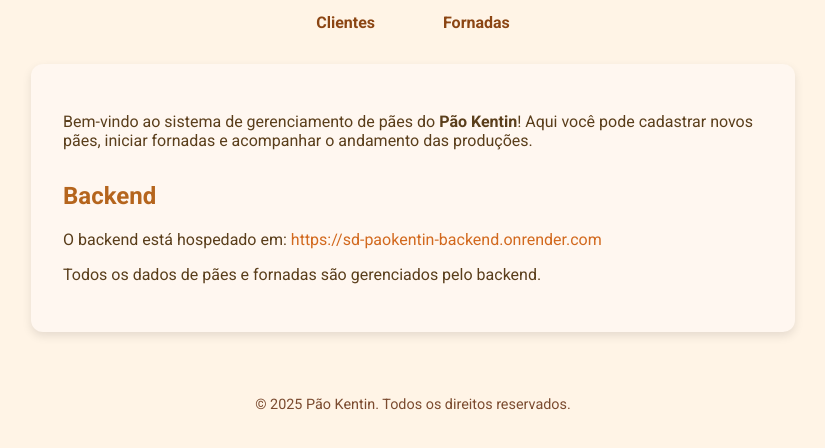
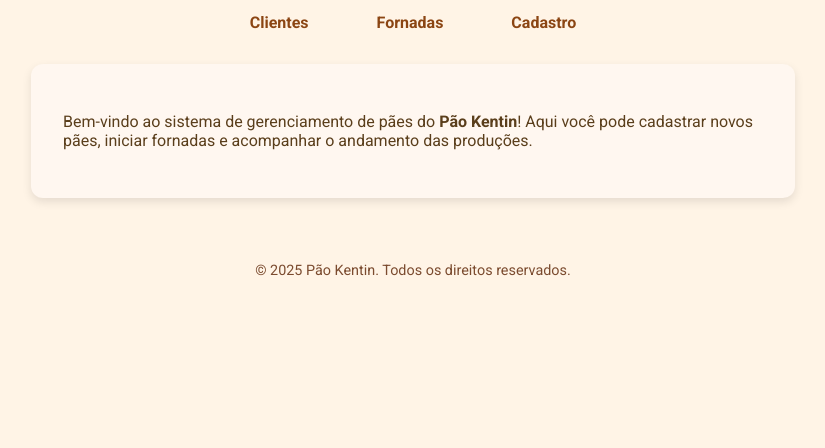
Before and after one commit to nathalialimaa/SD_PaoKentin_FrontEnd, a plain HTML site: page index.html in a window 1280 px wide. Shown: the part 128-576 px from the top of the page, without its empty margins (227-1052 px from the left). Drawn offline with Linux system fonts and the light colour scheme.

Commit message:
adicionando cadastro.html a tela principal

```diff
--- a/index.html
+++ b/index.html
@@ -79,14 +79,11 @@
     <nav>
         <a href="cliente.html">Clientes</a>
         <a href="fornada.html">Fornadas</a>
+        <a href="cadastro.html">Cadastro</a>
     </nav>
 
     <div class="container">
         <p>Bem-vindo ao sistema de gerenciamento de pães do <strong>Pão Kentin</strong>! Aqui você pode cadastrar novos pães, iniciar fornadas e acompanhar o andamento das produções.</p>
-
-        <h2>Backend</h2>
-        <p>O backend está hospedado em: <a href="https://sd-paokentin-backend.onrender.com" target="_blank">https://sd-paokentin-backend.onrender.com</a></p>
-        <p>Todos os dados de pães e fornadas são gerenciados pelo backend.</p>
     </div>
 
     <footer>
```
